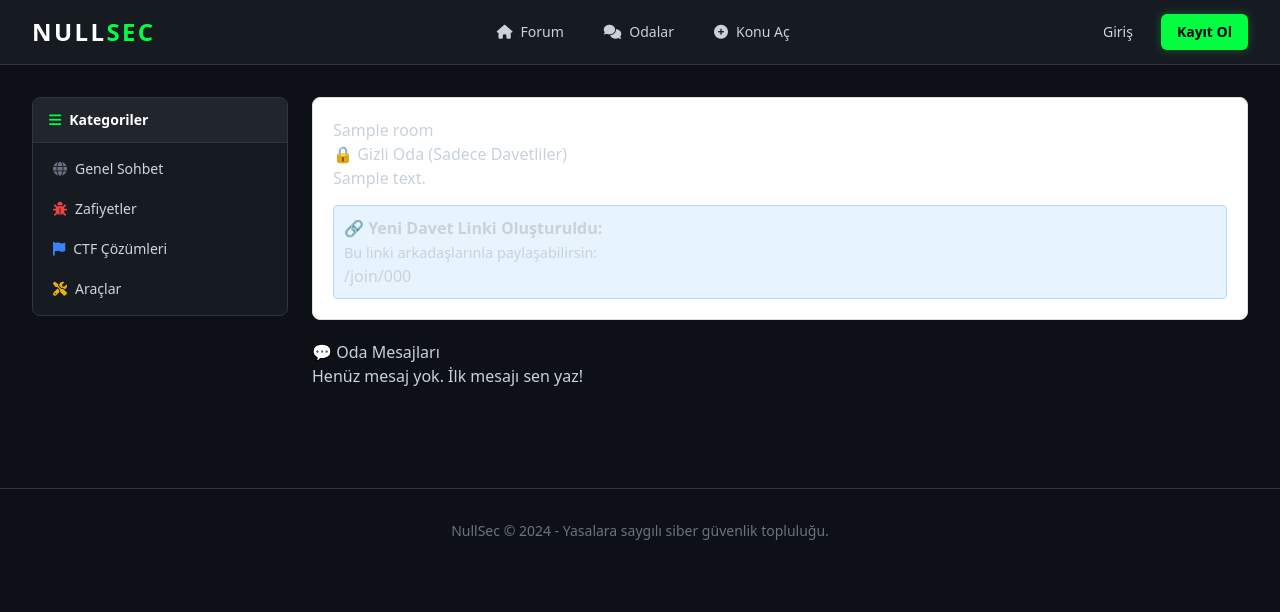
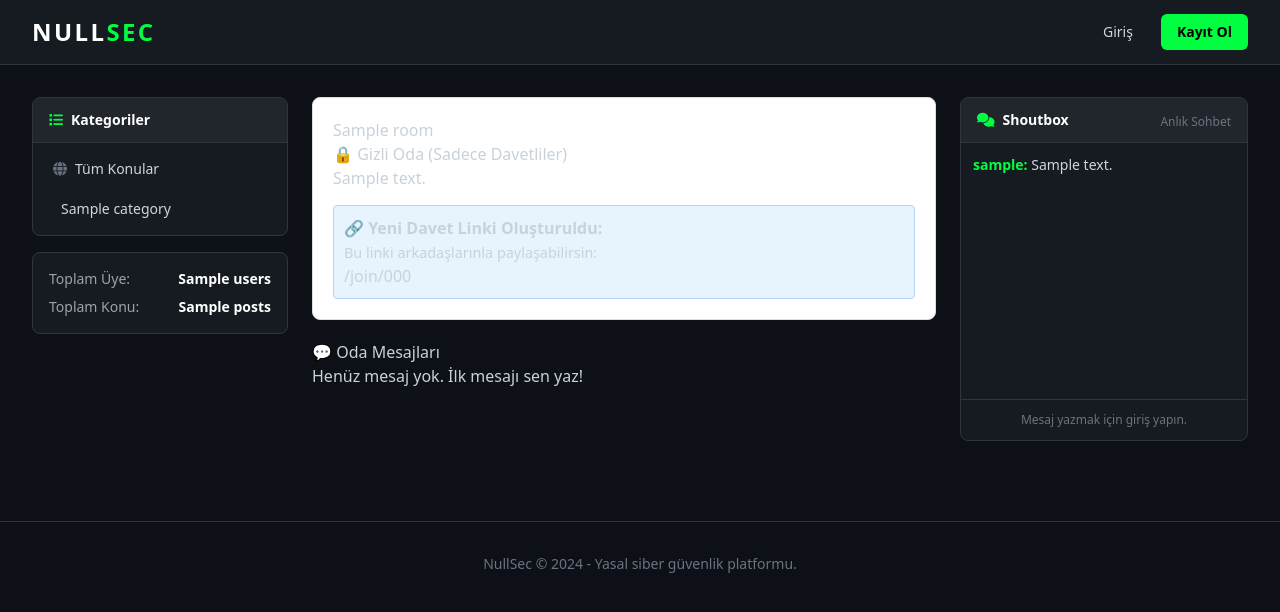
Before and after one commit to gutsalix11129-hub/siber-kale, a Node project: template views/room.ejs in a window 1280 px wide. Shown: the top 612 px of the page. Run offline with Node 20 templates, Linux system fonts and the light colour scheme; the template is opened without the code that fills it: most values are stand-ins (such as "Sample title", 1, 10 or a date in 2020); some libraries are stand-ins or nearby versions.

Commit message:
Update layout.ejs

```diff
--- a/views/layout.ejs
+++ b/views/layout.ejs
@@ -6,48 +6,25 @@
   <title><%= title %> | NullSec</title>
   <script src="https://cdn.tailwindcss.com"></script>
   <link rel="stylesheet" href="https://cdnjs.cloudflare.com/ajax/libs/font-awesome/6.4.0/css/all.min.css">
+  <!-- Kod Renklendirme Kütüphanesi -->
+  <link rel="stylesheet" href="https://cdnjs.cloudflare.com/ajax/libs/highlight.js/11.7.0/styles/atom-one-dark.min.css">
+  <script src="https://cdnjs.cloudflare.com/ajax/libs/highlight.js/11.7.0/highlight.min.js"></script>
+  <script>hljs.highlightAll();</script>
+
   <script>
-    tailwind.config = {
-      darkMode: 'class',
-      theme: {
-        extend: {
-          colors: {
-            darkbg: '#0d1117',
-            panel: '#161b22',
-            border: '#30363d',
-            primary: '#00ff41',
-          }
-        }
-      }
-    }
+    tailwind.config = { darkMode: 'class', theme: { extend: { colors: { darkbg: '#0d1117', panel: '#161b22', border: '#30363d', primary: '#00ff41' } } } }
   </script>
   <style>
     body { background-color: #0d1117; color: #c9d1d9; }
-    .markdown-body pre { background: #010409; padding: 15px; border-radius: 6px; border: 1px solid #30363d; color: #00ff41; overflow-x: auto; }
-    .markdown-body code { font-family: 'Courier New', monospace; }
+    .markdown-body pre { padding: 0; border-radius: 6px; overflow-x: auto; }
   </style>
 </head>
 <body class="antialiased font-sans">
 
-  <!-- NAVBAR -->
   <nav class="bg-panel border-b border-border sticky top-0 z-50">
     <div class="max-w-7xl mx-auto px-4 sm:px-6 lg:px-8">
       <div class="flex items-center justify-between h-16">
-        <div class="flex items-center">
-          <a href="/" class="text-2xl font-black text-white tracking-widest">
-            NULL<span class="text-primary">SEC</span>
-          </a>
-        </div>
-        <div class="hidden md:block">
-          <div class="ml-10 flex items-baseline space-x-4">
-            <a href="/" class="hover:text-primary px-3 py-2 rounded-md text-sm font-medium transition"><i class="fas fa-home mr-2"></i>Forum</a>
-            <a href="/rooms" class="hover:text-primary px-3 py-2 rounded-md text-sm font-medium transition"><i class="fas fa-comments mr-2"></i>Odalar</a>
-            <a href="/posts/new" class="hover:text-primary px-3 py-2 rounded-md text-sm font-medium transition"><i class="fas fa-plus-circle mr-2"></i>Konu Aç</a>
-            <% if (user && user.role === 'admin') { %>
-              <a href="/admin" class="text-red-500 hover:text-red-400 px-3 py-2 rounded-md text-sm font-bold transition"><i class="fas fa-shield-alt mr-2"></i>Admin</a>
-            <% } %>
-          </div>
-        </div>
+        <a href="/" class="text-2xl font-black text-white tracking-widest">NULL<span class="text-primary">SEC</span></a>
 
         <div class="flex items-center space-x-4">
           <% if (user) { %>
@@ -60,45 +37,68 @@
                 <% let rank = getRank(user.points || 0); %>
                 <span class="text-xs <%= rank.color %> leading-tight"><i class="fas <%= rank.icon %> mr-1"></i><%= rank.name %></span>
               </div>
-              <form method="post" action="/logout" class="ml-3">
-                <button type="submit" class="text-gray-400 hover:text-red-500 transition"><i class="fas fa-sign-out-alt"></i></button>
-              </form>
+              <form method="post" action="/logout" class="ml-3"><button type="submit" class="text-gray-400 hover:text-red-500 transition"><i class="fas fa-sign-out-alt"></i></button></form>
             </div>
           <% } else { %>
             <a href="/login" class="text-gray-300 hover:text-white px-3 py-2 text-sm font-medium">Giriş</a>
-            <a href="/register" class="bg-primary text-black hover:bg-white px-4 py-2 rounded-md text-sm font-bold transition shadow-[0_0_10px_rgba(0,255,65,0.3)]">Kayıt Ol</a>
+            <a href="/register" class="bg-primary text-black hover:bg-white px-4 py-2 rounded-md text-sm font-bold transition">Kayıt Ol</a>
           <% } %>
         </div>
       </div>
     </div>
   </nav>
 
-  <!-- MAIN CONTENT -->
   <div class="max-w-7xl mx-auto px-4 sm:px-6 lg:px-8 py-8 flex flex-col md:flex-row gap-6">
 
-    <!-- SIDEBAR -->
+    <!-- SOL MENÜ (KATEGORİLER) -->
     <aside class="w-full md:w-64 flex-shrink-0 space-y-4">
       <div class="bg-panel rounded-lg border border-border overflow-hidden">
-        <div class="bg-[#21262d] px-4 py-3 border-b border-border font-bold text-white text-sm">
-          <i class="fas fa-bars mr-2 text-primary"></i>Kategoriler
+        <div class="bg-[#21262d] px-4 py-3 border-b border-border font-bold text-white text-sm"><i class="fas fa-list mr-2 text-primary"></i>Kategoriler</div>
+        <div class="p-2 space-y-1">
+          <a href="/" class="block px-3 py-2 rounded-md text-sm text-gray-300 hover:bg-[#21262d] hover:text-primary <%= activeCat === 'Tümü' || !activeCat ? 'bg-[#21262d] text-primary' : '' %>"><i class="fas fa-globe text-gray-500 mr-2"></i>Tüm Konular</a>
+          <% categories.forEach(cat => { %>
+            <a href="/?cat=<%= cat.name %>" class="block px-3 py-2 rounded-md text-sm text-gray-300 hover:bg-[#21262d] hover:text-primary <%= activeCat === cat.name ? 'bg-[#21262d] text-primary' : '' %>"><i class="fas <%= cat.icon %> text-gray-500 mr-2"></i><%= cat.name %></a>
+          <% }) %>
         </div>
-        <div class="p-2 space-y-1">
-          <a href="/" class="block px-3 py-2 rounded-md text-sm text-gray-300 hover:bg-[#21262d] hover:text-primary"><i class="fas fa-globe text-gray-500 mr-2"></i>Genel Sohbet</a>
-          <a href="#" class="block px-3 py-2 rounded-md text-sm text-gray-300 hover:bg-[#21262d] hover:text-primary"><i class="fas fa-bug text-red-500 mr-2"></i>Zafiyetler</a>
-          <a href="#" class="block px-3 py-2 rounded-md text-sm text-gray-300 hover:bg-[#21262d] hover:text-primary"><i class="fas fa-flag text-blue-500 mr-2"></i>CTF Çözümleri</a>
-          <a href="#" class="block px-3 py-2 rounded-md text-sm text-gray-300 hover:bg-[#21262d] hover:text-primary"><i class="fas fa-tools text-yellow-500 mr-2"></i>Araçlar</a>
-        </div>
+      </div>
+
+      <div class="bg-panel rounded-lg border border-border p-4 text-sm space-y-2">
+        <div class="flex justify-between text-gray-400"><span>Toplam Üye:</span> <span class="text-white font-bold"><%= stats.users %></span></div>
+        <div class="flex justify-between text-gray-400"><span>Toplam Konu:</span> <span class="text-white font-bold"><%= stats.posts %></span></div>
       </div>
     </aside>
 
-    <!-- DYNAMIC BODY -->
+    <!-- ORTA ALAN (KONULAR) -->
     <main class="flex-1">
       <%- body %>
     </main>
+
+    <!-- SAĞ MENÜ (SHOUTBOX) -->
+    <aside class="w-full md:w-72 flex-shrink-0 space-y-4">
+      <div class="bg-panel rounded-lg border border-border overflow-hidden">
+        <div class="bg-[#21262d] px-4 py-3 border-b border-border font-bold text-white text-sm flex justify-between">
+          <span><i class="fas fa-comments text-primary mr-2"></i>Shoutbox</span>
+          <span class="text-xs text-gray-500 font-normal mt-1">Anlık Sohbet</span>
+        </div>
+        <div class="p-3 h-64 overflow-y-auto space-y-2 text-sm" id="shoutbox-container">
+          <% shoutbox.forEach(s => { %>
+            <div class="break-words"><span class="text-primary font-bold"><%= s.username %>:</span> <span class="text-gray-300"><%= s.message %></span></div>
+          <% }) %>
+        </div>
+        <% if (user) { %>
+          <form method="post" action="/shoutbox" class="p-2 border-t border-border flex gap-2">
+            <input name="message" placeholder="Mesaj yaz..." required maxlength="100" class="flex-1 bg-darkbg border border-border rounded px-2 py-1.5 text-sm text-white focus:outline-none focus:border-primary">
+            <button type="submit" class="text-primary hover:text-white transition px-2"><i class="fas fa-paper-plane"></i></button>
+          </form>
+        <% } else { %>
+          <div class="p-3 border-t border-border text-center text-xs text-gray-500">Mesaj yazmak için giriş yapın.</div>
+        <% } %>
+      </div>
+    </aside>
   </div>
 
   <footer class="border-t border-border mt-12 py-8 text-center text-gray-500 text-sm">
-    <p>NullSec &copy; 2024 - Yasalara saygılı siber güvenlik topluluğu.</p>
+    <p>NullSec &copy; 2024 - Yasal siber güvenlik platformu.</p>
   </footer>
 </body>
 </html>
```
